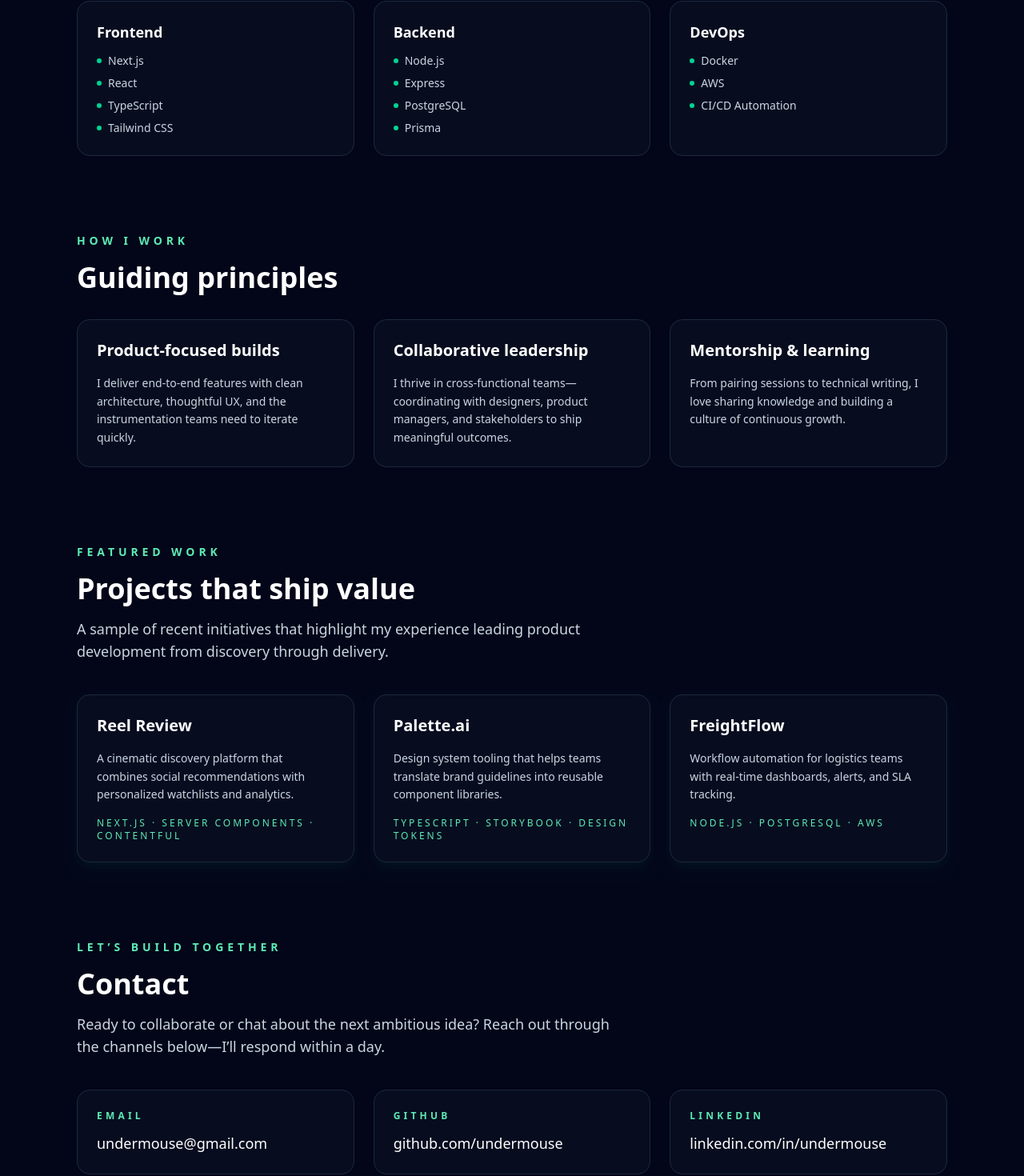
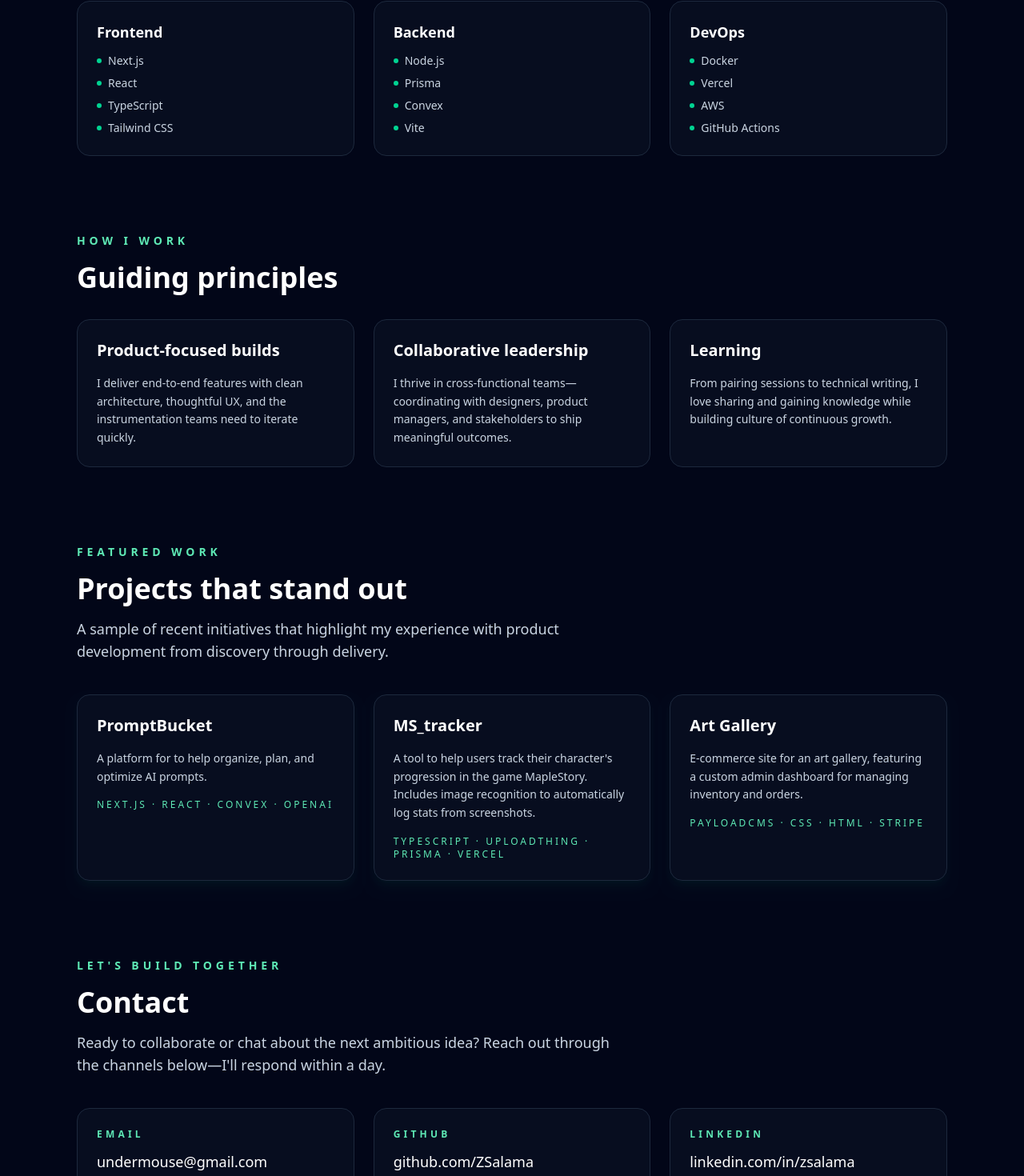
Before and after one commit to ZSalama/undermouse, a Next.js app: page / in a window 1280 px wide. Shown: the part 729-2199 px from the top of the page at 80% size. Built offline with nearby package versions, Linux system fonts and the light colour scheme; no server answers.

Commit message:
copy work

```diff
--- a/src/app/(hero)/New_Hero.tsx
+++ b/src/app/(hero)/New_Hero.tsx
@@ -7,11 +7,11 @@ const skillGroups = [
 	},
 	{
 		title: 'Backend',
-                items: ['Node.js', 'Express', 'PostgreSQL', 'Prisma'],
+		items: ['Node.js', 'Prisma', 'Convex', 'Vite'],
 	},
 	{
 		title: 'DevOps',
-                items: ['Docker', 'AWS', 'CI/CD Automation'],
+		items: ['Docker', 'Vercel', 'AWS', 'GitHub Actions'],
 	},
 ]
 
@@ -27,30 +27,30 @@ const highlights = [
 			'I thrive in cross-functional teams—coordinating with designers, product managers, and stakeholders to ship meaningful outcomes.',
 	},
 	{
-                title: 'Mentorship & learning',
+		title: 'Learning',
 		description:
-                        'From pairing sessions to technical writing, I love sharing knowledge and building a culture of continuous growth.',
+			'From pairing sessions to technical writing, I love sharing and gaining knowledge while building culture of continuous growth.',
 	},
 ]
 
 const featuredProjects = [
 	{
-                name: 'Reel Review',
+		name: 'PromptBucket',
 		description:
-                        'A cinematic discovery platform that combines social recommendations with personalized watchlists and analytics.',
-                focus: 'Next.js · Server Components · Contentful',
+			'A platform for to help organize, plan, and optimize AI prompts.',
+		focus: 'Next.js · React · Convex · OpenAI',
 	},
 	{
-                name: 'Palette.ai',
+		name: 'MS_tracker',
 		description:
-                        'Design system tooling that helps teams translate brand guidelines into reusable component libraries.',
-                focus: 'TypeScript · Storybook · Design Tokens',
+			"A tool to help users track their character's progression in the game MapleStory. Includes image recognition to automatically log stats from screenshots.",
+		focus: 'TypeScript · UploadThing · Prisma · Vercel',
 	},
 	{
-                name: 'FreightFlow',
+		name: 'Art Gallery',
 		description:
-                        'Workflow automation for logistics teams with real-time dashboards, alerts, and SLA tracking.',
-                focus: 'Node.js · PostgreSQL · AWS',
+			'E-commerce site for an art gallery, featuring a custom admin dashboard for managing inventory and orders.',
+		focus: 'PayloadCMS · CSS · HTML · Stripe',
 	},
 ]
 
@@ -62,13 +62,13 @@ const contactMethods = [
 	},
 	{
 		label: 'GitHub',
-                value: 'github.com/undermouse',
-                href: 'https://github.com/undermouse',
+		value: 'github.com/ZSalama',
+		href: 'https://github.com/ZSalama',
 	},
 	{
 		label: 'LinkedIn',
-                value: 'linkedin.com/in/undermouse',
-                href: 'https://www.linkedin.com/in/undermouse',
+		value: 'linkedin.com/in/zsalama',
+		href: 'https://www.linkedin.com/in/zsalama',
 	},
 ]
 
@@ -79,19 +79,21 @@ export default function New_Hero() {
 				<header className='grid gap-12 lg:grid-cols-[minmax(0,3fr)_minmax(0,2fr)] lg:items-center'>
 					<div className='space-y-6'>
 						<p className='text-sm font-semibold uppercase tracking-[0.35em] text-slate-400'>
-                                                        Portfolio refresh
+							Hi, my name is
 						</p>
 						<div>
 							<h1 className='text-4xl font-bold tracking-tight text-white sm:text-5xl lg:text-6xl'>
 								Zack Salama
 							</h1>
 							<p className='mt-2 text-xl font-medium text-slate-300 sm:text-2xl'>
-                                                                Full-Stack Developer & Experience Engineer
+								Full-Stack Developer
 							</p>
 						</div>
 						<p className='max-w-2xl text-base leading-relaxed text-slate-300 sm:text-lg'>
-                                                        I help teams craft performant, accessible web experiences—from the first wireframe to production-ready systems. My
-                                                        sweet spot is bridging design and engineering to deliver interfaces that feel as good as they look.
+							I help teams craft performant, accessible web experiences—from the
+							first wireframe to production-ready systems. My sweet spot is
+							bridging design and engineering to deliver interfaces that feel as
+							good as they look.
 						</p>
 						<div className='flex flex-wrap gap-3'>
 							<Link
@@ -109,11 +111,16 @@ export default function New_Hero() {
 						</div>
 					</div>
 					<aside className='space-y-6 rounded-3xl border border-slate-800 bg-slate-900/60 p-8 shadow-xl shadow-emerald-500/5'>
-                                                <p className='text-sm font-semibold uppercase tracking-[0.35em] text-emerald-300'>Snapshot</p>
+						<p className='text-sm font-semibold uppercase tracking-[0.35em] text-emerald-300'>
+							Snapshot
+						</p>
 						<ul className='space-y-4 text-sm text-slate-300'>
 							<li>
-                                                                <span className='block font-semibold text-white'>Currently</span>
-                                                                Building digital products and design systems for startups and creative studios.
+								<span className='block font-semibold text-white'>
+									Currently
+								</span>
+								Building digital products and design systems for startups and
+								creative studios.
 							</li>
 							<li>
 								<span className='block font-semibold text-white'>Focus</span>
@@ -121,7 +128,7 @@ export default function New_Hero() {
 							</li>
 							<li>
 								<span className='block font-semibold text-white'>Location</span>
-                                                                Toronto, Canada (remote-friendly)
+								Palo Alto, CA (remote-friendly)
 							</li>
 						</ul>
 					</aside>
@@ -129,22 +136,36 @@ export default function New_Hero() {
 
 				<section className='space-y-12' aria-labelledby='skills-heading'>
 					<div className='space-y-4'>
-                                                <p className='text-sm font-semibold uppercase tracking-[0.35em] text-emerald-300'>Core toolkit</p>
-                                                <h2 id='skills-heading' className='text-3xl font-semibold text-white sm:text-4xl'>
+						<p className='text-sm font-semibold uppercase tracking-[0.35em] text-emerald-300'>
+							Core toolkit
+						</p>
+						<h2
+							id='skills-heading'
+							className='text-3xl font-semibold text-white sm:text-4xl'
+						>
 							Engineering stack
 						</h2>
 						<p className='max-w-2xl text-base text-slate-300 sm:text-lg'>
-                                                        A blend of modern frameworks, typed tooling, and cloud infrastructure that keeps shipping fast and reliable.
+							A blend of modern frameworks, typed tooling, and cloud
+							infrastructure that keeps shipping fast and reliable.
 						</p>
 					</div>
 					<div className='grid gap-6 sm:grid-cols-2 lg:grid-cols-3'>
 						{skillGroups.map((group) => (
-                                                        <div key={group.title} className='rounded-2xl border border-slate-800 bg-slate-900/40 p-6'>
-                                                                <h3 className='text-lg font-semibold text-white'>{group.title}</h3>
+							<div
+								key={group.title}
+								className='rounded-2xl border border-slate-800 bg-slate-900/40 p-6'
+							>
+								<h3 className='text-lg font-semibold text-white'>
+									{group.title}
+								</h3>
 								<ul className='mt-3 space-y-2 text-sm text-slate-300'>
 									{group.items.map((item) => (
 										<li key={item} className='flex items-center gap-2'>
-                                                                                        <span className='h-1.5 w-1.5 rounded-full bg-emerald-400' aria-hidden />
+											<span
+												className='h-1.5 w-1.5 rounded-full bg-emerald-400'
+												aria-hidden
+											/>
 											{item}
 										</li>
 									))}
@@ -156,29 +177,51 @@ export default function New_Hero() {
 
 				<section className='space-y-8' aria-labelledby='highlights-heading'>
 					<div className='space-y-4'>
-                                                <p className='text-sm font-semibold uppercase tracking-[0.35em] text-emerald-300'>How I work</p>
-                                                <h2 id='highlights-heading' className='text-3xl font-semibold text-white sm:text-4xl'>
+						<p className='text-sm font-semibold uppercase tracking-[0.35em] text-emerald-300'>
+							How I work
+						</p>
+						<h2
+							id='highlights-heading'
+							className='text-3xl font-semibold text-white sm:text-4xl'
+						>
 							Guiding principles
 						</h2>
 					</div>
 					<div className='grid gap-6 lg:grid-cols-3'>
 						{highlights.map((highlight) => (
-                                                        <article key={highlight.title} className='flex flex-col gap-4 rounded-2xl border border-slate-800 bg-slate-900/40 p-6'>
-                                                                <h3 className='text-xl font-semibold text-white'>{highlight.title}</h3>
-                                                                <p className='text-sm leading-relaxed text-slate-300'>{highlight.description}</p>
+							<article
+								key={highlight.title}
+								className='flex flex-col gap-4 rounded-2xl border border-slate-800 bg-slate-900/40 p-6'
+							>
+								<h3 className='text-xl font-semibold text-white'>
+									{highlight.title}
+								</h3>
+								<p className='text-sm leading-relaxed text-slate-300'>
+									{highlight.description}
+								</p>
 							</article>
 						))}
 					</div>
 				</section>
 
-                                <section className='space-y-10' id='projects' aria-labelledby='projects-heading'>
+				<section
+					className='space-y-10'
+					id='projects'
+					aria-labelledby='projects-heading'
+				>
 					<div className='space-y-4'>
-                                                <p className='text-sm font-semibold uppercase tracking-[0.35em] text-emerald-300'>Featured work</p>
-                                                <h2 id='projects-heading' className='text-3xl font-semibold text-white sm:text-4xl'>
-                                                        Projects that ship value
+						<p className='text-sm font-semibold uppercase tracking-[0.35em] text-emerald-300'>
+							Featured work
+						</p>
+						<h2
+							id='projects-heading'
+							className='text-3xl font-semibold text-white sm:text-4xl'
+						>
+							Projects that stand out
 						</h2>
 						<p className='max-w-2xl text-base text-slate-300 sm:text-lg'>
-                                                        A sample of recent initiatives that highlight my experience leading product development from discovery through delivery.
+							A sample of recent initiatives that highlight my experience with
+							product development from discovery through delivery.
 						</p>
 					</div>
 					<div className='grid gap-6 lg:grid-cols-3'>
@@ -187,8 +230,12 @@ export default function New_Hero() {
 								key={project.name}
 								className='flex flex-col gap-4 rounded-2xl border border-slate-800 bg-slate-900/40 p-6 shadow-lg shadow-emerald-500/5'
 							>
-                                                                <h3 className='text-xl font-semibold text-white'>{project.name}</h3>
-                                                                <p className='text-sm leading-relaxed text-slate-300'>{project.description}</p>
+								<h3 className='text-xl font-semibold text-white'>
+									{project.name}
+								</h3>
+								<p className='text-sm leading-relaxed text-slate-300'>
+									{project.description}
+								</p>
 								<p className='text-xs font-medium uppercase tracking-[0.25em] text-emerald-300'>
 									{project.focus}
 								</p>
@@ -197,14 +244,24 @@ export default function New_Hero() {
 					</div>
 				</section>
 
-                                <section className='space-y-10' aria-labelledby='contact-heading' id='contact'>
+				<section
+					className='space-y-10'
+					aria-labelledby='contact-heading'
+					id='contact'
+				>
 					<div className='space-y-4'>
-                                                <p className='text-sm font-semibold uppercase tracking-[0.35em] text-emerald-300'>Let’s build together</p>
-                                                <h2 id='contact-heading' className='text-3xl font-semibold text-white sm:text-4xl'>
+						<p className='text-sm font-semibold uppercase tracking-[0.35em] text-emerald-300'>
+							Let&apos;s build together
+						</p>
+						<h2
+							id='contact-heading'
+							className='text-3xl font-semibold text-white sm:text-4xl'
+						>
 							Contact
 						</h2>
 						<p className='max-w-2xl text-base text-slate-300 sm:text-lg'>
-                                                        Ready to collaborate or chat about the next ambitious idea? Reach out through the channels below—I’ll respond within a day.
+							Ready to collaborate or chat about the next ambitious idea? Reach
+							out through the channels below—I&apos;ll respond within a day.
 						</p>
 					</div>
 					<div className='grid gap-6 sm:grid-cols-2 lg:grid-cols-3'>
@@ -216,8 +273,12 @@ export default function New_Hero() {
 								target={method.href.startsWith('http') ? '_blank' : undefined}
 								rel={method.href.startsWith('http') ? 'noreferrer' : undefined}
 							>
-                                                                <p className='text-xs font-semibold uppercase tracking-[0.35em] text-emerald-300'>{method.label}</p>
-                                                                <p className='mt-3 text-lg font-medium text-white group-hover:text-emerald-200'>{method.value}</p>
+								<p className='text-xs font-semibold uppercase tracking-[0.35em] text-emerald-300'>
+									{method.label}
+								</p>
+								<p className='mt-3 text-lg font-medium text-white group-hover:text-emerald-200'>
+									{method.value}
+								</p>
 							</a>
 						))}
 					</div>
```
Lines whose indentation alone changed are shown as unchanged.
